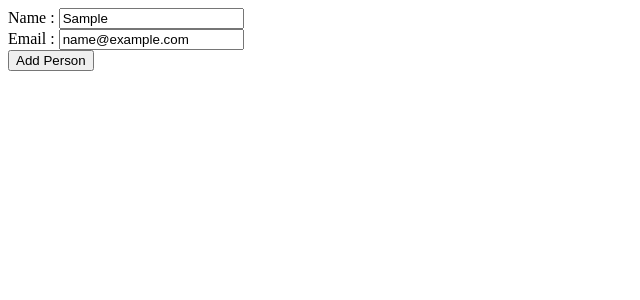
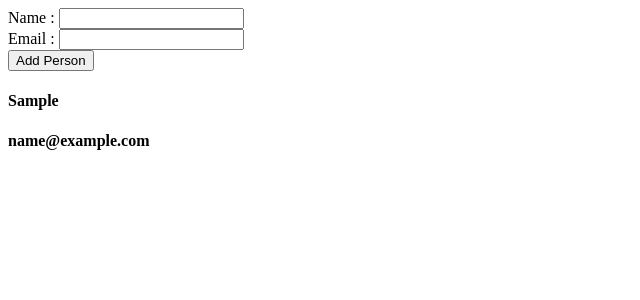
Before and after one commit to majidalykhan/react-course, a React (Create React App) app in the folder advanced-react/: page / in a window 1280 px wide. Both pictures are taken after typing "Sample", "name@example.com" into the empty fields and a click on the button "Add Person". Shown: the top 300 px of the page, without its empty margins (0-640 px from the left). Built offline with nearby package versions, Linux system fonts and the light colour scheme; the HTML template or start-up script is replaced by a standard one.

Commit message:
Add items to the list

```diff
--- a/advanced-react/src/4-forms/1-controlled-inputs.js
+++ b/advanced-react/src/4-forms/1-controlled-inputs.js
@@ -3,10 +3,20 @@
 const ControlledInputs = () => {
   const [firstName, setFirstName] = useState("");
   const [email, setEmail] = useState("");
+  const [people, setPeople] = useState([]);
 
   const handleSubmit = (e) => {
     e.preventDefault();
-    console.log(firstName, email);
+    if (firstName && email) {
+      const person = { id: new Date().getTime().toString(), firstName, email };
+      setPeople((people) => {
+        return [...people, person];
+      });
+      setFirstName("");
+      setEmail("");
+    } else {
+      console.log("Empty Values");
+    }
   };
 
   return (
@@ -37,6 +47,15 @@
             Add Person
           </button>
         </form>
+        {people.map((person) => {
+          const { id, firstName, email } = person;
+          return (
+            <div className="item" key={id}>
+              <h4>{firstName}</h4>
+              <h4>{email}</h4>
+            </div>
+          );
+        })}
       </article>
     </>
   );
```
